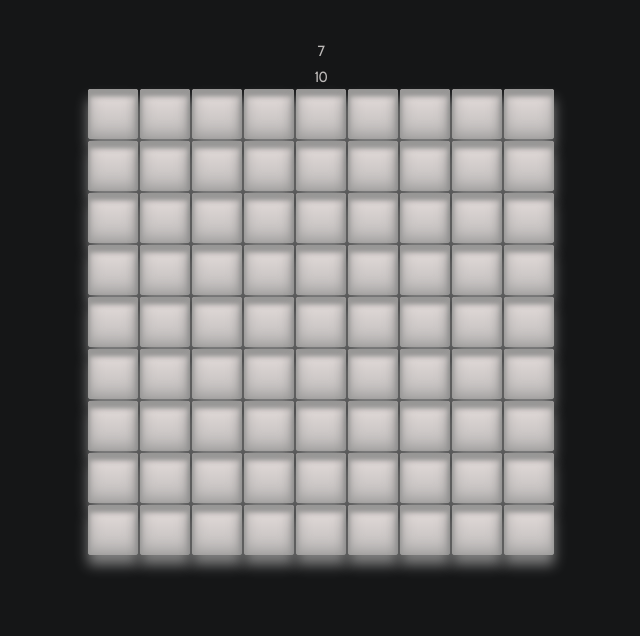
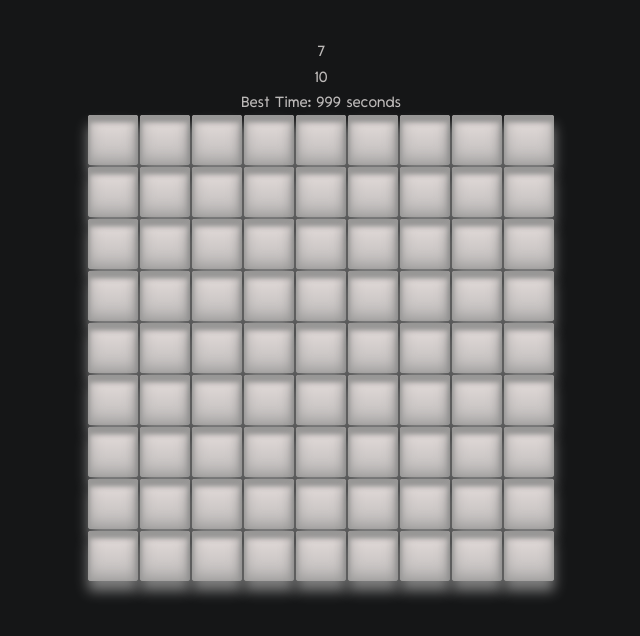
Before and after one commit to keddisa/minesweeper, a React (Create React App) app: page / in a window 1280 px wide. Shown: the top 636 px of the page, without its empty margins (327-967 px from the left). Built offline with nearby package versions, Linux system fonts and the light colour scheme.

Commit message:
add best time logic

```diff
--- a/src/App.js
+++ b/src/App.js
@@ -1,4 +1,4 @@
-import React, {useState} from 'react'
+import React, {useState, useEffect} from 'react'
 
 import './App.css'
 import { Game } from './containers'
@@ -10,6 +10,7 @@ const App = () => {
   const [gameWon, setGameWon] = useState(false)
   const [level, setLevel] = useState('beginner')
   const [numberOfRemainingMines, setNumberOfRemainingMines] = useState(LevelsEnum[level].numberOfMines)
+  const [bestTimes, setBestTimes] = useState({beginner: 999, intermediate: 999, expert: 999})
 
   const value = {
     gameOver,
@@ -19,8 +20,17 @@ const App = () => {
     level,
     setLevel,
     numberOfRemainingMines,
-    setNumberOfRemainingMines
+    setNumberOfRemainingMines,
+    bestTimes,
+    setBestTimes
   }
+
+  useEffect(()=>{
+    const bestTimes = localStorage.getItem('mineSweeperScores')
+    if(bestTimes) {
+      setBestTimes(JSON.parse(bestTimes))
+    }
+  }, [])
 
   return (
     <div className="App">
--- a/src/components/StatsDisplay.js
+++ b/src/components/StatsDisplay.js
@@ -4,24 +4,33 @@ import {GameContext} from '../contexts';
 
 const StatsDisplay = () => {
     const [time, setTime] = useState(0)
-    const {gameWon, gameOver, numberOfRemainingMines} = useContext(GameContext)
+    const {gameWon, gameOver, numberOfRemainingMines, level, bestTimes, setBestTimes} = useContext(GameContext)
     useEffect(()=>{
         let interval
         if(!gameOver || !gameWon) {
             interval = setInterval(()=>{
             if(gameOver || gameWon) {
                 clearInterval(interval)
+                if(gameWon) {
+                    if(time < bestTimes[level]) {
+                        const updatedBestTimes = {...bestTimes, [level]: time}
+                        setBestTimes(updatedBestTimes)
+                        localStorage.setItem('mineSweeperScores', JSON.stringify(updatedBestTimes))
+                    }
+
+                }
             }
             setTime(prevState => prevState + 1)
         }, 1000)
         }
         return () => {if(interval) clearInterval(interval)}
-    }, [gameOver, gameWon])
+    }, [gameOver, gameWon, level, bestTimes, setBestTimes, time])
 
 
     return(<div className="stats-display">
         <div>{time}</div>
         <div>{numberOfRemainingMines}</div>
+        <div>Best Time: {bestTimes[level]} seconds</div>
     </div>)
 }
 
```
